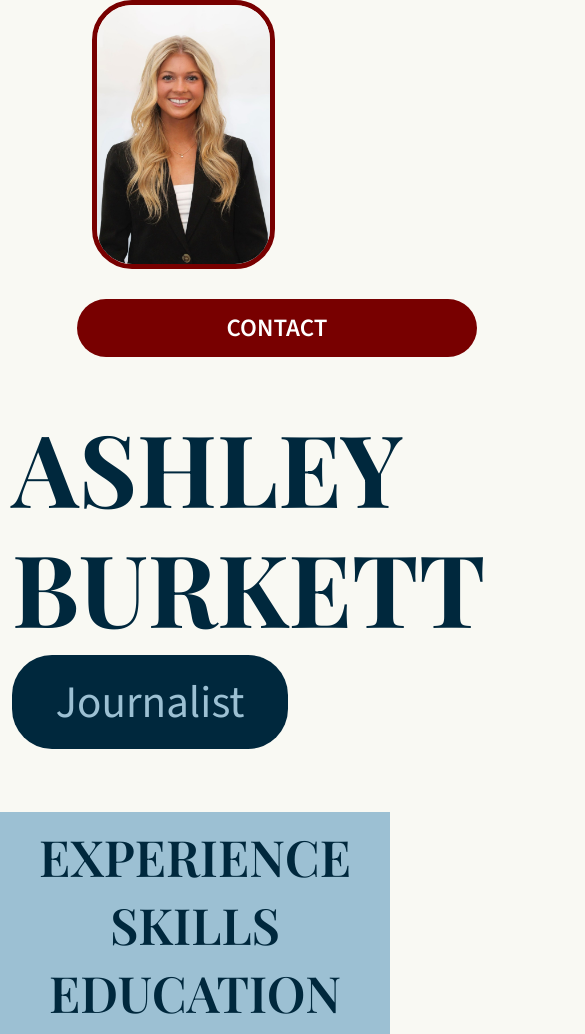
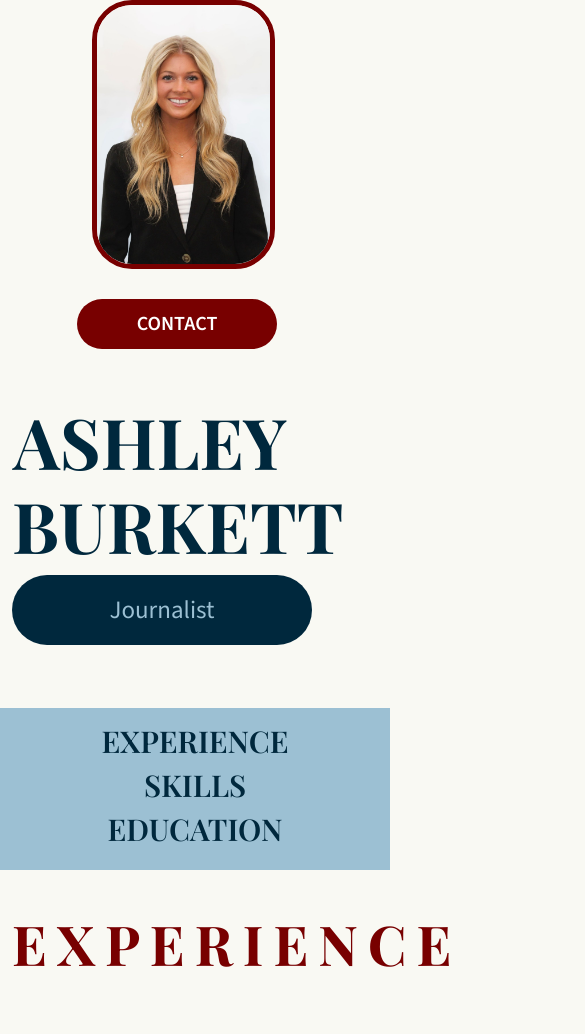
Before and after one commit to ashleyburkett22/Ashley-Burkett-JOUR352, a plain HTML site: page online-portfolio/mockup/index.html in a window 390 px wide. Shown: the top 1034 px of the page, 585 px wide, since content can reach past the window. Drawn offline with nearby package versions, Linux system fonts and the light colour scheme; a web font is replaced by a local one.

Commit message:
Portfolio Final

```diff
--- a/online-portfolio/mockup/index.html
+++ b/online-portfolio/mockup/index.html
@@ -20,14 +20,14 @@
 
         <link href="style.css" rel="stylesheet" />
     </head>
-</html>
     <body>
         <div class="container-fluid">
             <div class="row">
                 <div class="col-sm-6">
                     <img src="headshot.jpg" alt="Ashley Burkett Headshot" />
-                <button>Contact</button>
-                <a href="mailto:ashleyburkett22@gmail.com"></a>
+                    <button>
+                        <a href="mailto:ashleyburkett22@gmail.com">Contact</a>
+                    </button>
                 </div>
                 <div class="col-sm-6">
                     <h1>Ashley Burkett</h1>
@@ -50,7 +50,6 @@
                 </div>
             </div>
         </div>
-
         <div class="container-fluid">
             <div class="row">
                 <div class="col">
@@ -68,12 +67,11 @@
                 <div class="col-sm-6">
                     <p class="descriptions">
                         Pitch, write, and post original content to the WJLA website, about 3-7 articles per day. Topics
-                    include crime, politics, sports, and uplifting stories. My best work was when I pitched an idea, and
-                    it turned into the lead broadcast story for the 5 p.m. news.
+                        include crime, politics, sports, and uplifting stories. My best work was when I pitched an idea,
+                        and it turned into the lead broadcast story for the 5 p.m. news.
                     </p>
                 </div>
             </div>
-
             <div class="row">
                 <div class="col-sm-6">
                     <p class="jobtitle">Sports Videographer</p>
@@ -81,16 +79,14 @@
                     <p class="job">College Park, MD</p>
                     <p class="job">07/2024 - Present</p>
                 </div>
-
                 <div class="col-sm-6">
                     <p class="descriptions">
-                    Create film during team practices, games and training days. Edit footage using Catapult and send it
-                    out to the coaches. Operate DSLR broadcast cameras on foot and mounted above the field. Adjust
-                    lighting, white balance, filters and view of the players.
+                        Create film during team practices, games and training days. Edit footage using Catapult and send
+                        it out to the coaches. Operate DSLR broadcast cameras on foot and mounted above the field.
+                        Adjust lighting, white balance, filters and view of the players.
                     </p>
                 </div>
             </div>
-
             <div class="row">
                 <div class="col-sm-6">
                     <p class="jobtitle">Sports Journalist: Premier League</p>
@@ -98,15 +94,14 @@
                     <p class="job">London, UK</p>
                     <p class="job">01/2026</p>
                 </div>
-
                 <div class="col-sm-6">
                     <p class="descriptions">
-                    Wrote about all news topics in College Park, MD. Scheduled and completed interviews with community
-                    members, politicians and celebrities. Use of AP style and submissions on tight deadlines.
+                        Wrote about all news topics in College Park, MD. Scheduled and completed interviews with
+                        community members, politicians and celebrities. Use of AP style and submissions on tight
+                        deadlines.
                     </p>
                 </div>
             </div>
-
             <div class="row">
                 <div class="col-sm-6">
                     <p class="jobtitle">Local Freelancer</p>
@@ -114,11 +109,10 @@
                     <p class="job">College Park, MD</p>
                     <p class="job">08/2024 - 12/2024</p>
                 </div>
-
                 <div class="col-sm-6">
                     <p class="descriptions">
-                    Set up the award show, present awards, handle check-ins and break down the award show. Network with
-                    experienced, Emmy-nominated journalists throughout the DMV.
+                        Set up the award show, present awards, handle check-ins and break down the award show. Network
+                        with experienced, Emmy-nominated journalists throughout the DMV.
                     </p>
                 </div>
             </div>
@@ -156,9 +150,8 @@
                     <h4>Education</h4>
                 </div>
             </div>
-
-        <div class="row">
-            <div class="col" class="education">
+            <div class="row education">
+                <div class="col">
                     <p class="degree">Bachelors of Arts, Journalism</p>
                     <p class="college">University of Maryland, Philip Merrill College of Journalism</p>
                     <p class="year">Expected 2027</p>
@@ -166,3 +159,4 @@
             </div>
         </div>
     </body>
+</html>
--- a/online-portfolio/mockup/style.css
+++ b/online-portfolio/mockup/style.css
@@ -59,6 +59,12 @@ button {
     text-align: center;
 }
 
+button a {
+    color:white;
+    text-decoration:none;
+}
+
+
 button:hover {
     background-color: #9cc0d3;
 }
@@ -117,10 +123,9 @@ h4 {
 
 .education {
     background-color: #9cc0d3;
-    padding: 10px;
+    padding: 22px;
     border-radius: 50px;
-    margin-bottom: 30px;
-    margin-left: 20px;
+    margin-left: 30px;
     margin-right: 90px;
 }
 
@@ -150,3 +155,49 @@ h4 {
     margin-left: 20px;
     margin-right: 20px;
 }
+
+@media (max-width:576px) {
+    h1 {
+        font-size: 50px;
+    }
+    h2 {
+        font-size: 20px;
+        width: 200px;
+    }
+    h3 {
+        font-size: 25px;
+    }
+    h4 {
+        font-size: 45px;
+    }
+    button {
+        font-size: 20px;
+         width: 200px;
+    }
+    img {
+        width:50%;
+    }
+}
+
+@media (max-width:768px) {
+     h1 {
+        font-size: 70px;
+    }
+    h2 {
+        font-size: 25px;
+        width: 300px;
+    }
+    h3 {
+        font-size: 30px;
+    }
+    h4 {
+        font-size: 55px;
+    }
+    button {
+        font-size: 20px;
+        width: 200px;
+    }
+    img {
+        width:50%;
+    }
+}
```
Lines whose indentation alone changed are shown as unchanged.
